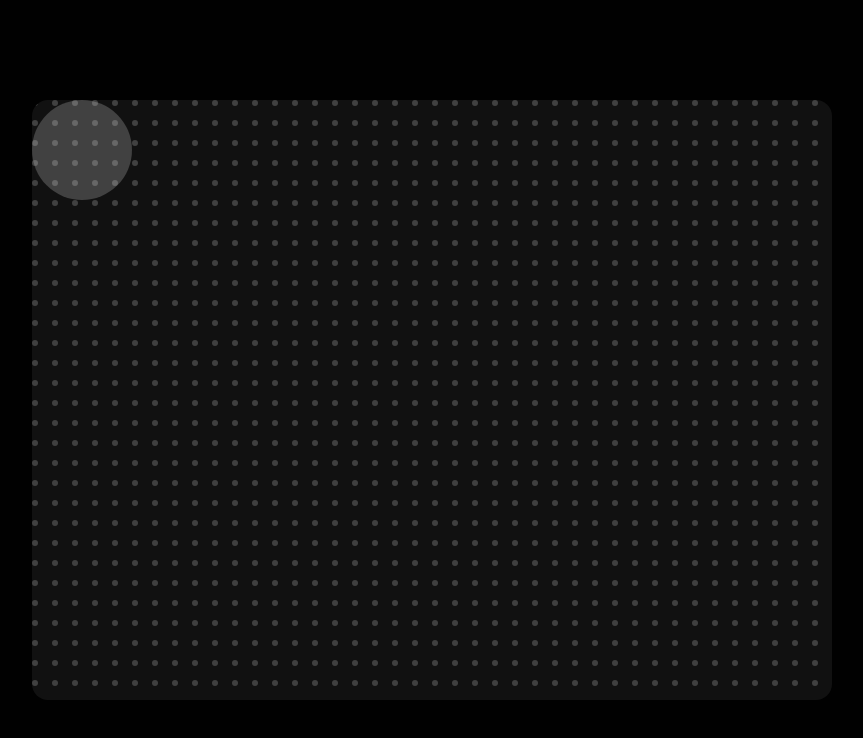
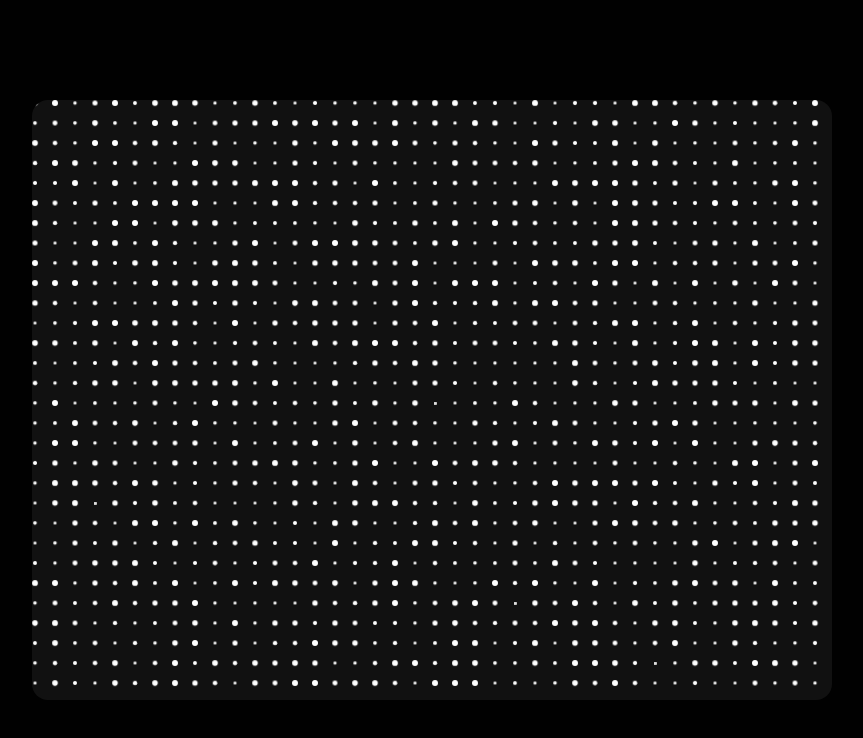
Before and after one commit to simplyyliam/Dotrix, a React (Vite) app: page / in a window 1280 px wide. Shown: the top 738 px of the page, without its empty margins (208-1071 px from the left). Built offline with nearby package versions, Linux system fonts and the light colour scheme.

Commit message:
refactor: changed idea to just dancing dots instead of mouse prozimity.
Due to lag i removed the caster to lightup the dots, and instead doing pattern effects in replace of the original goal.

```diff
--- a/src/components/LedBoard.tsx
+++ b/src/components/LedBoard.tsx
@@ -1,4 +1,5 @@
-import { useEffect, useRef, useState } from "react";
+import gsap from "gsap";
+import { useEffect, useRef} from "react";
 
 interface Dot {
   x: number;
@@ -7,17 +8,12 @@ interface Dot {
 
 function LedBoard() {
   const boardRef = useRef<HTMLDivElement | null>(null);
-  const [mousePos, setMousePos] = useState<{ x: number; y: number } | null>(
-    null
-  );
-  const [center] = useState(100); // caster size
+  const dotRef = useRef<HTMLDivElement[]>([]);
 
-  // Board dimensions
   const boardWidth = 800;
   const boardHeight = 600;
   const dotSpacing = 20;
 
-  // Generate grid of dots
   const cols = Math.floor(boardWidth / dotSpacing);
   const rows = Math.floor(boardHeight / dotSpacing);
 
@@ -26,56 +22,35 @@ function LedBoard() {
     y: Math.floor(i / cols) * dotSpacing,
   }));
 
-  // Caster that follows the mouse
+
+
+  // Setup breathing animation
   useEffect(() => {
-    const board = boardRef.current;
-    if (!board) return;
+    dotRef.current.forEach((dotEl, i) => {
+      if (!dotEl) return;
 
-    const caster = document.createElement("div");
-    caster.style.position = "absolute";
-    caster.style.width = center + "px";
-    caster.style.height = center + "px";
-    caster.style.borderRadius = "50%";
-    caster.style.pointerEvents = "none";
-    caster.style.backgroundColor = "rgba(255,255,255,0.2)";
-
-    board.appendChild(caster);
-
-    const handleMouseMove = (e: MouseEvent) => {
-      const rect = board.getBoundingClientRect();
-      const x = e.clientX - rect.left;
-      const y = e.clientY - rect.top;
-      setMousePos({ x, y });
-
-      caster.style.left = x - center / 2 + "px";
-      caster.style.top = y - center / 2 + "px";
-    };
-
-    board.addEventListener("mousemove", handleMouseMove);
-    return () => {
-      board.removeEventListener("mousemove", handleMouseMove);
-      board.removeChild(caster);
-    };
-  }, [center]);
+      // Create infinite "breathing" animation
+      gsap.to(dotEl, {
+        scale: 0.5,
+        duration: 1 + Math.random(), // slight variation per dot
+        repeat: -1,
+        yoyo: true,
+        ease: "sine.inOut",
+      });
+    });
+  }, [dots]);
 
   return (
     <div
       ref={boardRef}
       className="relative w-[800px] h-[600px] rounded-2xl overflow-hidden bg-[#111]"
     >
-      {dots.map((dot, i) => {
-        let lightUp = false;
-        if (mousePos) {
-          const distance = Math.hypot(
-            mousePos.x - dot.x,
-            mousePos.y - dot.y
-          );
-          lightUp = distance < center / 2;
-        }
-
-        return (
+      {dots.map((dot, i) => (
         <div
           key={i}
+          ref={(el) => {
+            if (el) dotRef.current[i] = el;
+          }}
           style={{
             left: dot.x + "px",
             top: dot.y + "px",
@@ -83,13 +58,11 @@ function LedBoard() {
             height: "6px",
             borderRadius: "50%",
             position: "absolute",
-              backgroundColor: lightUp
-                ? "rgba(255,255,255,1)"
-                : "rgba(255,255,255,0.2)",
+            backgroundColor: "rgba(255,255,255,1)",
+            transformOrigin: "center center",
           }}
         ></div>
-        );
-      })}
+      ))}
     </div>
   );
 }
```
Lines whose indentation alone changed are shown as unchanged.
